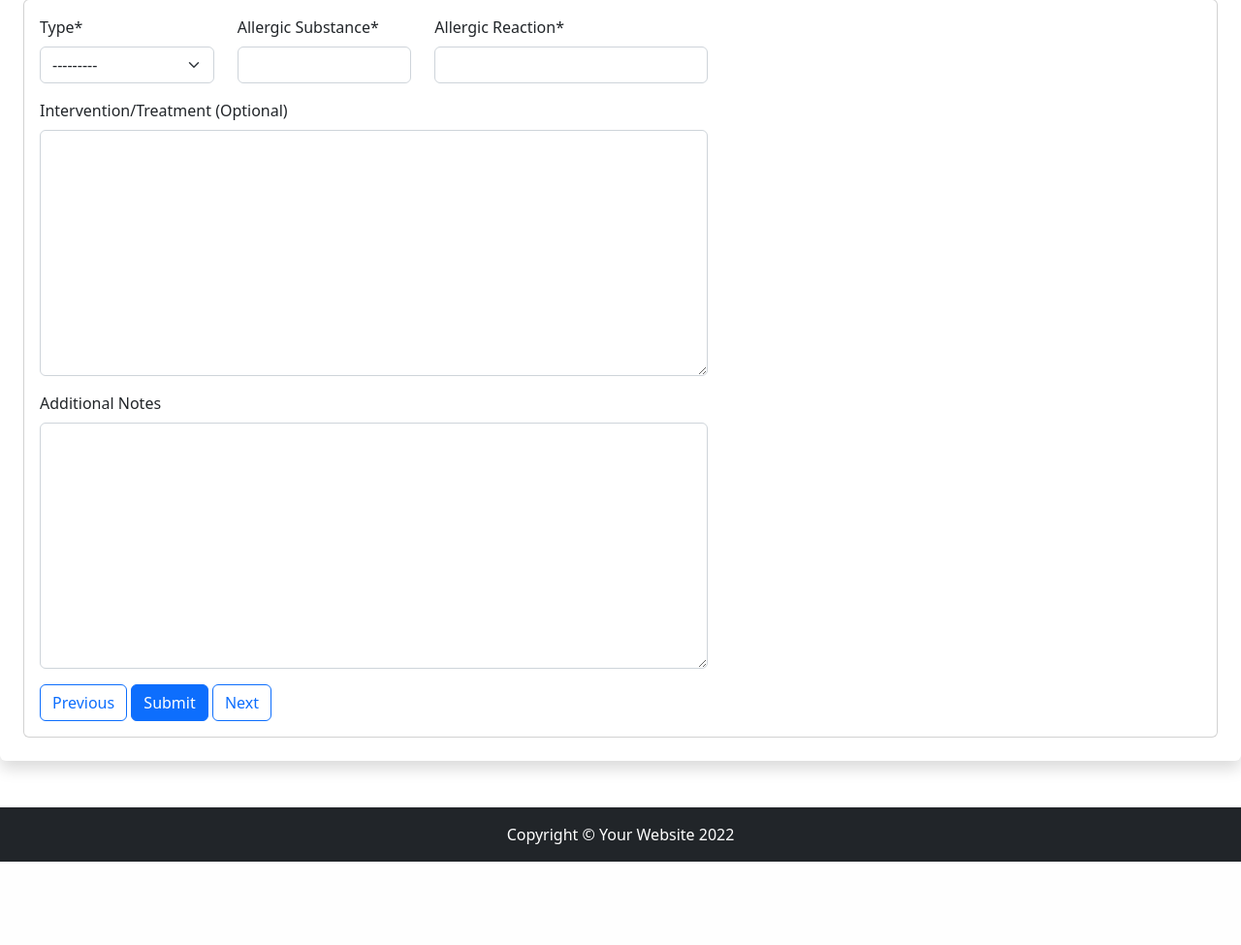
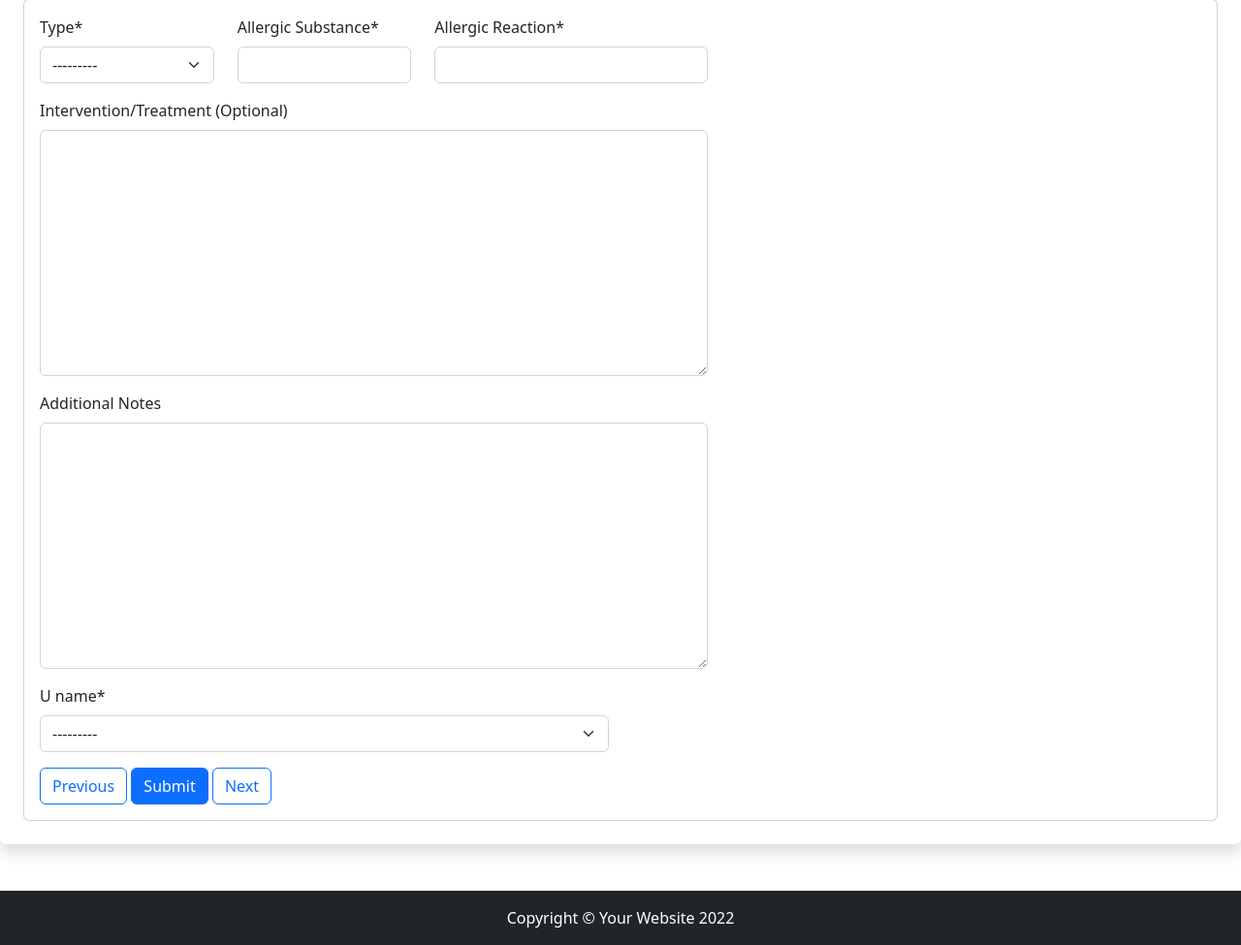
Before and after one commit to Stephen-Nw/nwaukwaPHR, a Django app: page /user_allergy in a window 1280 px wide. Shown: the part 127-1102 px from the top of the page at 97% size. Before the commit the page ends 1016 px from the top, so only its background shows below. Run offline with Django 4.2, Linux system fonts and the light colour scheme; some libraries are stand-ins or nearby versions.

Commit message:
add username

```diff
--- a/health_records/forms.py
+++ b/health_records/forms.py
@@ -168,10 +168,13 @@ class MedicationProfileForm(ModelForm):
 
 # Create an allergy profile form based on the allergy profile model
 class AllergyProfileForm(ModelForm):
+    u_name = forms.ModelChoiceField(
+        queryset=UserProfile.objects.all())
+
     class Meta:
         model = AllergyProfile
         fields = ('allergy_type', 'allergy_reaction', 'allergy_name',
-                  'allergy_intervention', 'allergy_notes')
+                  'allergy_intervention', 'allergy_notes', 'u_name')
         labels = {
             'allergy_type': 'Type',
             'allergy_name': 'Allergic Substance',
@@ -185,6 +188,7 @@ class AllergyProfileForm(ModelForm):
             'allergy_reaction': forms.TextInput(attrs={'class': 'form-control'}),
             'allergy_intervention': forms.Textarea(attrs={'class': 'form-control'}),
             'allergy_notes': forms.Textarea(attrs={'class': 'form-control'}),
+            'u_name': forms.Select(attrs={'class': 'form-control'}),
         }
 
 
--- a/health_records/templates/health_records/user_allergy.html
+++ b/health_records/templates/health_records/user_allergy.html
@@ -36,6 +36,11 @@
                 {{ form.allergy_notes|as_crispy_field }}
             </div>
         </div>
+        <div class="row">
+            <div class="col-6">
+                {{ form.u_name|as_crispy_field}}
+            </div>
+        </div>
 
         <fieldset>
             <a class="btn btn-outline-primary" href="{% url 'user_meds' %}">Previous</a>
```
